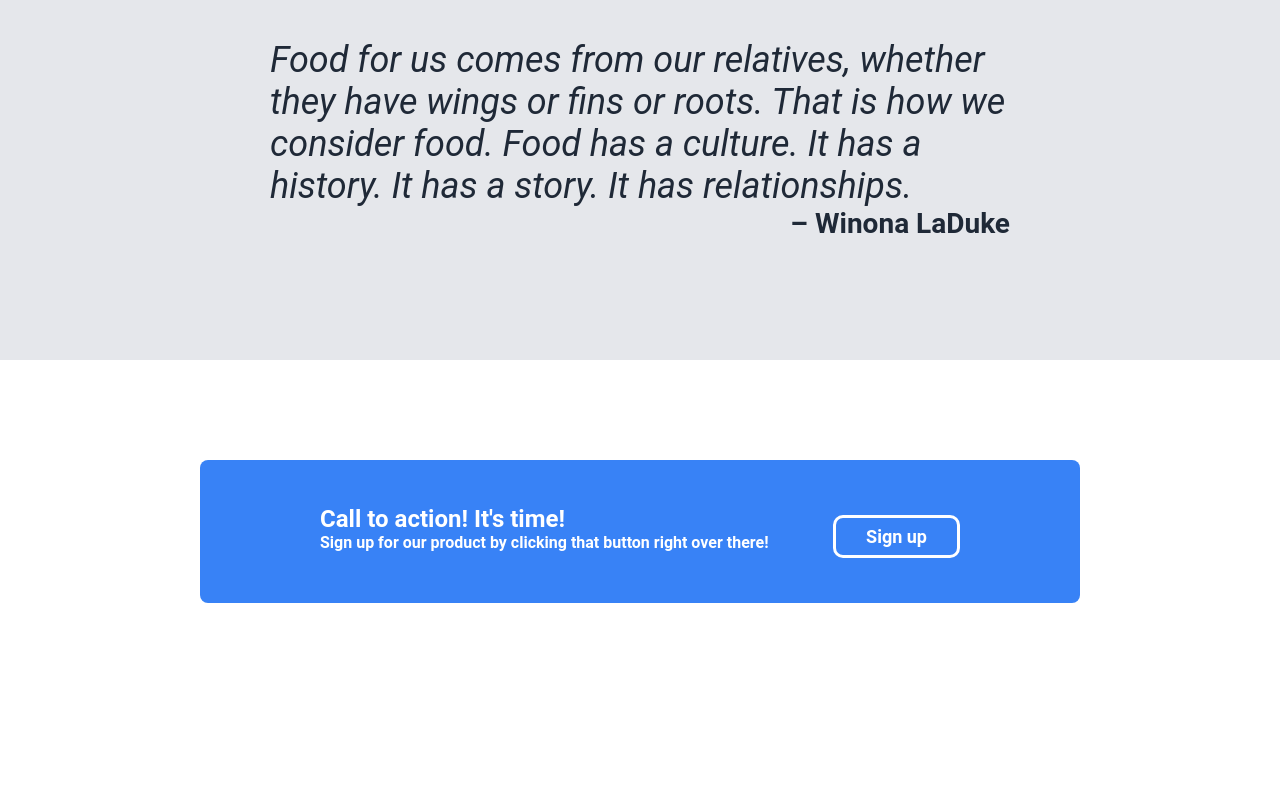
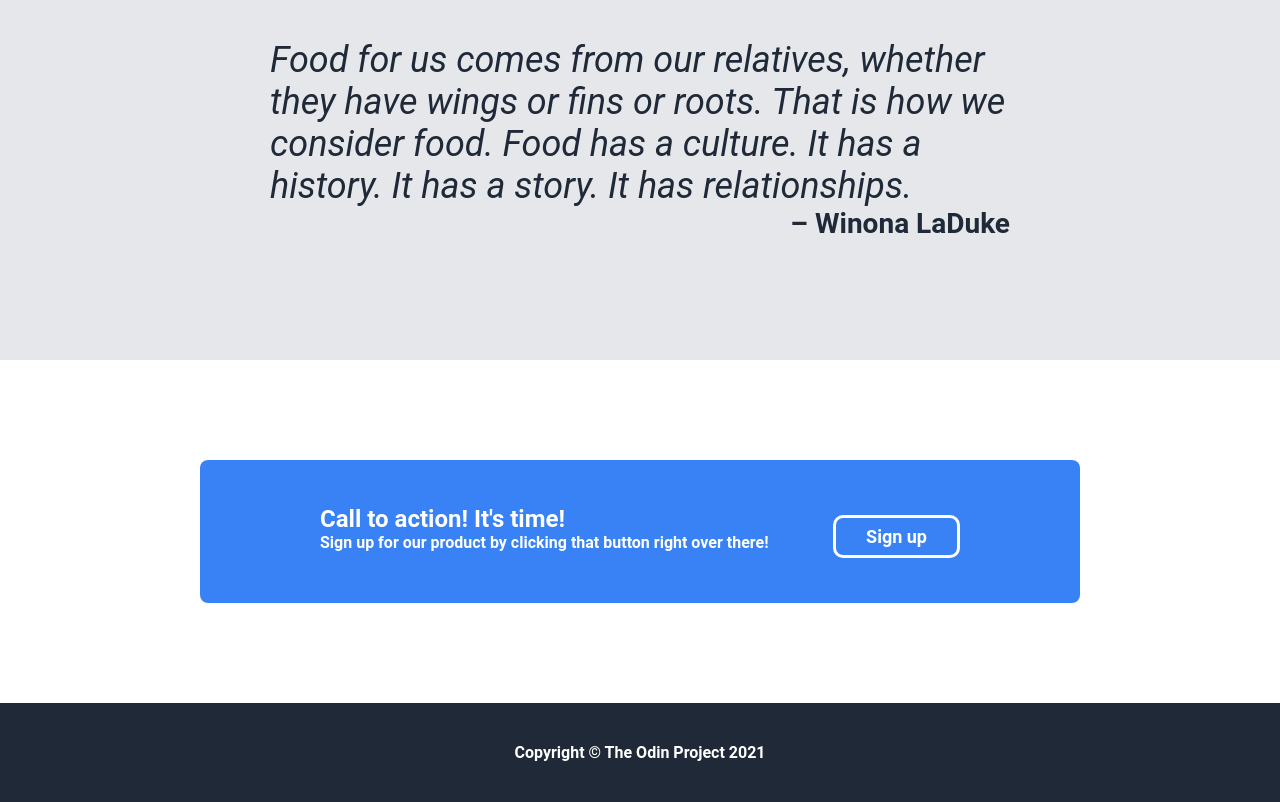
Before and after one commit to Kouroshh89/landing-page, a plain HTML site: page index.html in a window 1280 px wide. Shown: the part 1056-1858 px from the top of the page. Before the commit the page ends 1759 px from the top, so only its background shows below. Drawn offline with Linux system fonts and the light colour scheme.

Commit message:
Add footer

```diff
--- a/index.html
+++ b/index.html
@@ -66,5 +66,8 @@
                     <button class="sign-up2">Sign up</button>
                 </div>
         </div>
+        <div class="footer">
+            <p>Copyright &copy; The Odin Project 2021</p>
+        </div>
     </body>
 </html>
--- a/styles.css
+++ b/styles.css
@@ -142,3 +142,10 @@ h1 {
 .left {
     margin-right: auto;
 }
+
+.footer {
+    background-color: #1F2937;
+    color: white;
+    text-align: center;
+    padding: 40px;
+}
```
